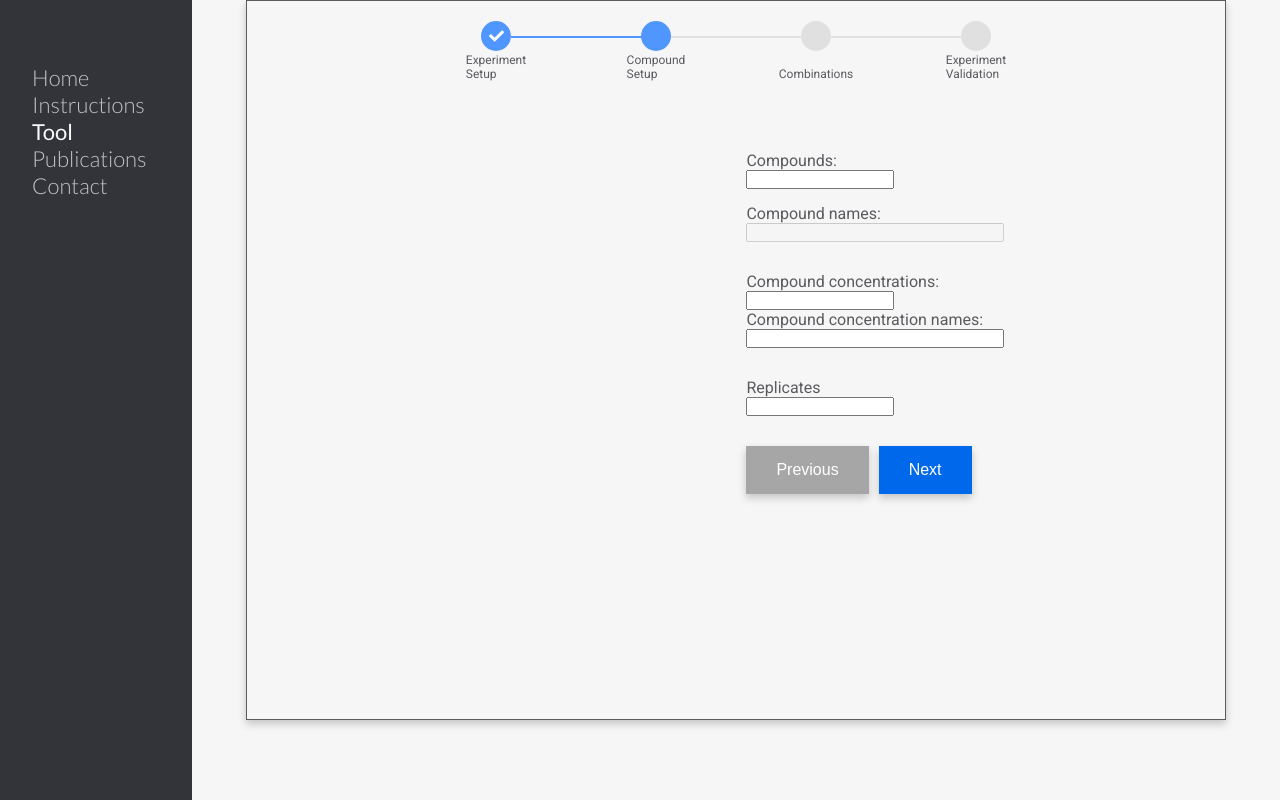
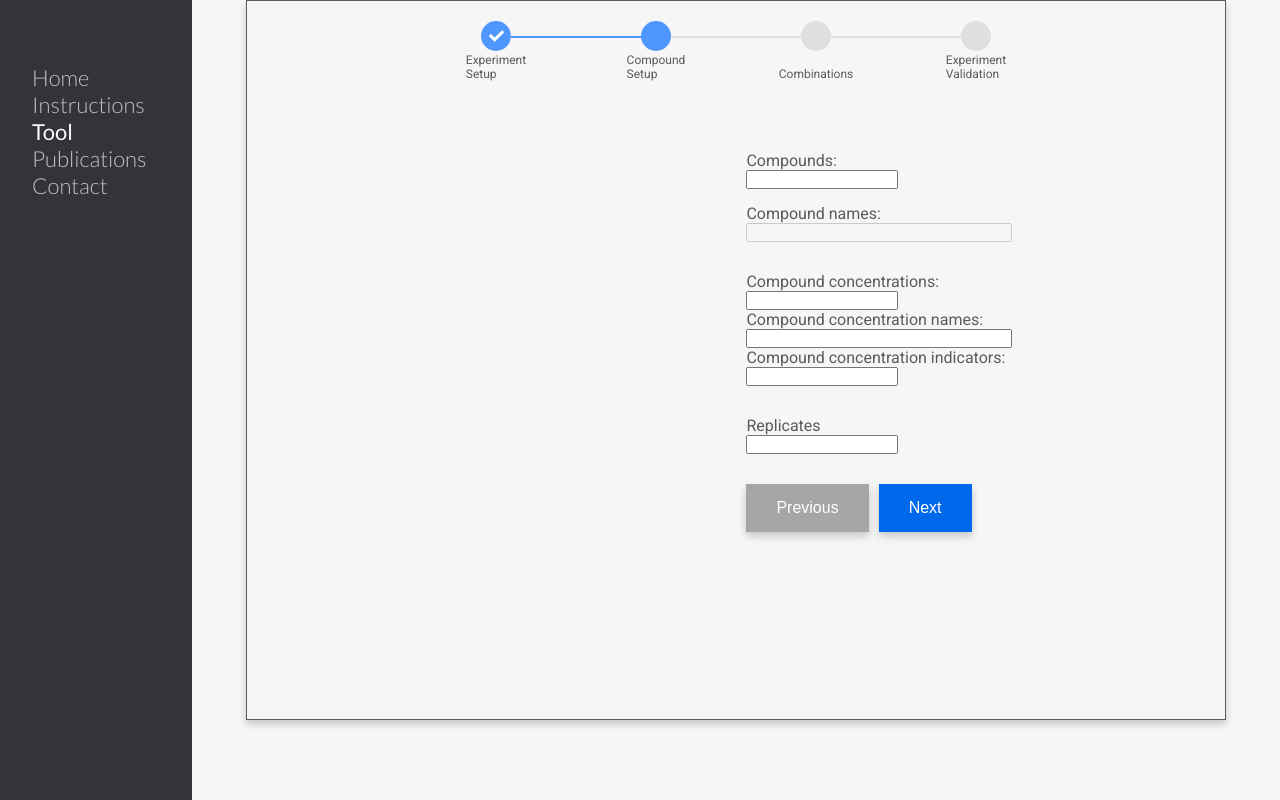
Before and after one commit to pharmbio/plaid-gui, a React (Create React App) app in the folder client/: page /tool in a window 1280 px wide. Both pictures are taken after a click on the button "Next". Built offline with nearby package versions, Linux system fonts and the light colour scheme; the HTML template or start-up script is replaced by a standard one.

Commit message:
forgot to add indicator field

```diff
--- a/client/src/components/PlaidForm/CompoundForm.jsx
+++ b/client/src/components/PlaidForm/CompoundForm.jsx
@@ -145,6 +145,10 @@ const CompoundForm = ({ handleInputChange, handleArrayChange }) => {
             <StyledCompoundsConcName
                 type="text" name='compound_concentration_names' onChange={handleArrayChange}
             />
+            <StyledCompoundsConcNameLabel>Compound concentration indicators:</StyledCompoundsConcNameLabel>
+            <StyledCompoundsConc
+                type="number" name='compound_concentrations_indicators' onChange={handleArrayChange}
+            />
             <StyledCompoundsReplLabel>Replicates  </StyledCompoundsReplLabel>
             <StyledCompoundsRepl
                 type="number" name='replicates' onChange={handleInputChange}
```
